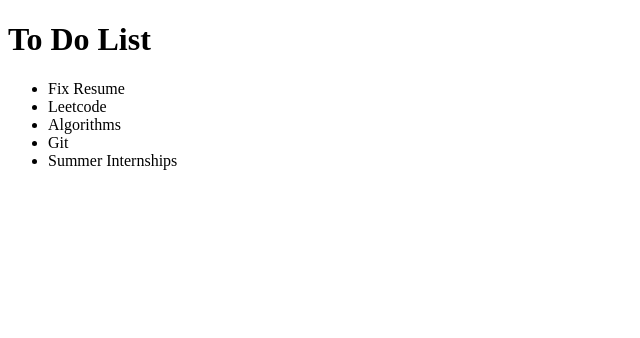
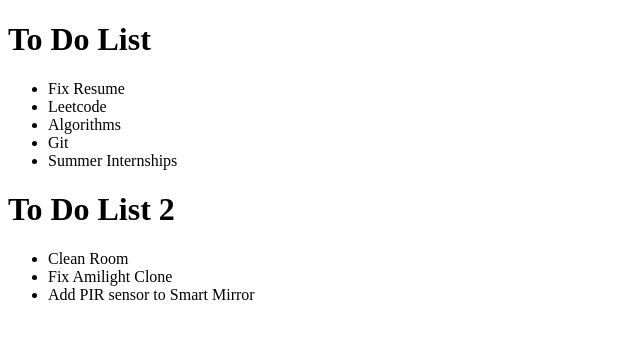
Before and after one commit to brian-singh/gitTest, a plain HTML site: page index.html in a window 1280 px wide. Shown: the whole page, without its empty margins (0-640 px from the left). Drawn offline with Linux system fonts and the light colour scheme.

Commit message:
added todo list 2

```diff
--- a/index.html
+++ b/index.html
@@ -12,5 +12,12 @@
 		<li>Git</li>
 		<li>Summer Internships</li>
 	</ul>
+
+	<h1>To Do List 2</h1>
+	<ul>
+		<li>Clean Room</li>
+		<li>Fix Amilight Clone</li>
+		<li>Add PIR sensor to Smart Mirror</li>
+	</ul>
 </body>
 </html>
```
